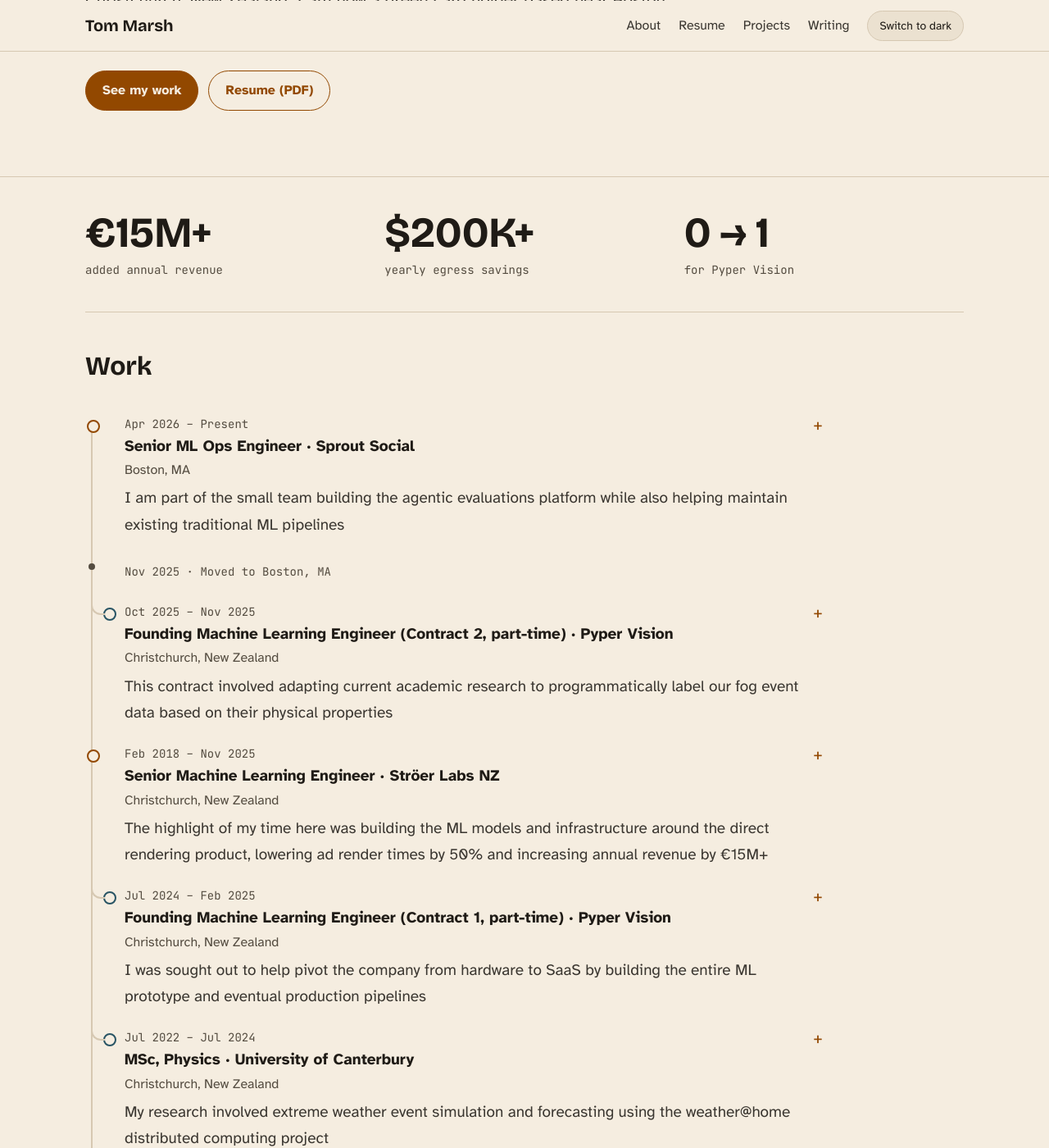
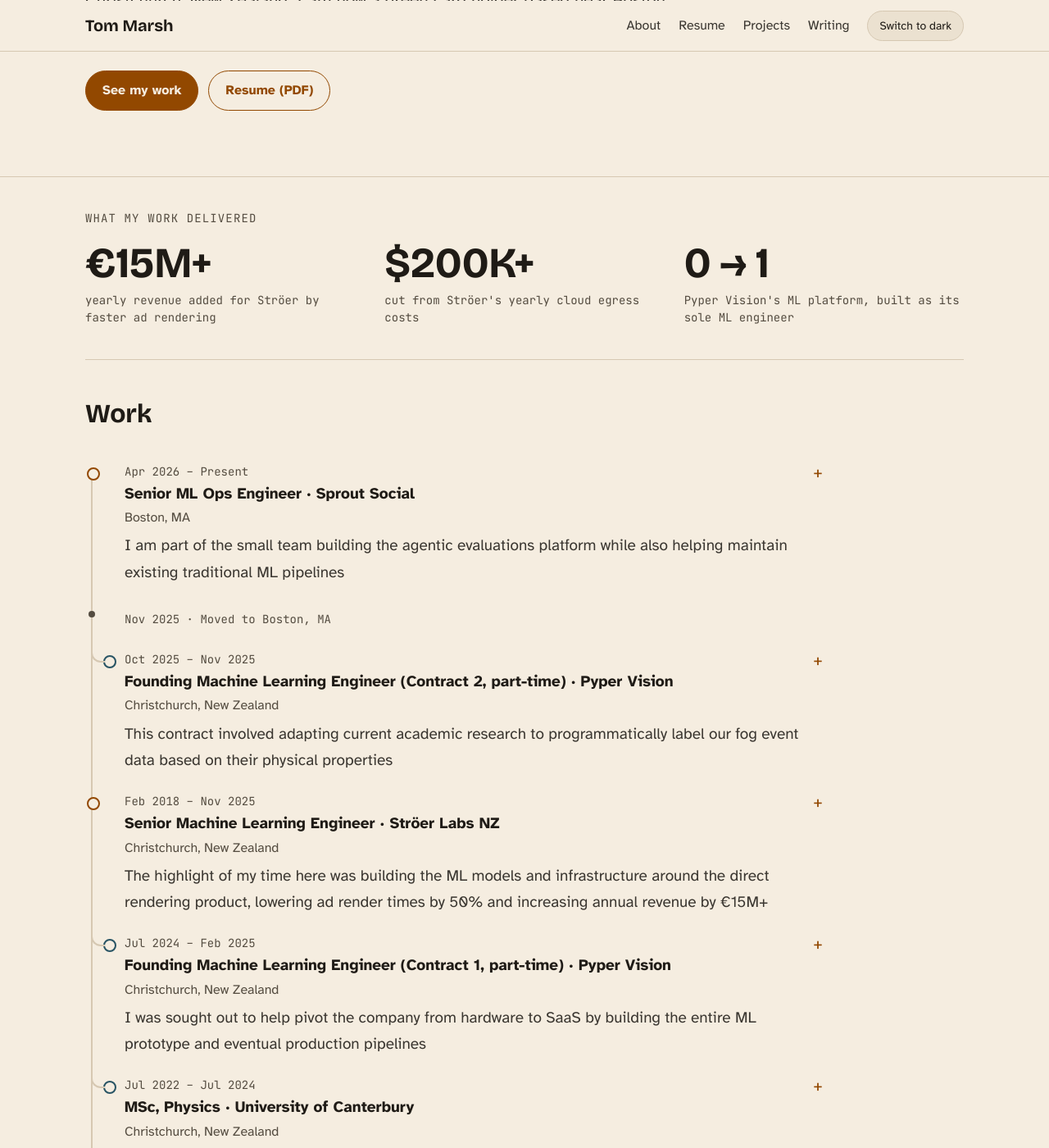
Before and after one commit to Graphight/Graphight.github.io, a Jekyll site: the page built from index.md, in a window 1280 px wide and 1400 px high, scrolled down 460 px. Shown: the whole window at 82% size. Built offline with Jekyll 4.4.1, drawn with Linux system fonts in a browser that asks for light colours.

Commit message:
home: label the headline numbers with who gained

```diff
--- a/assets/css/site.scss
+++ b/assets/css/site.scss
@@ -144,9 +144,10 @@
   grid-template-columns: repeat(auto-fit, minmax(200px, 1fr));
   gap: 24px;
   margin: 0;
-  padding: 40px 0;
+  padding: 0 0 40px;
   border-bottom: 1px solid var(--line);
 }
+.stats-section { padding-top: 40px; }
 .stats dt { font: 700 clamp(36px, 5vw, 52px)/1.1 $display; color: var(--hi); }
 .stats dd { margin: 6px 0 0; font: 14px/1.5 $mono; color: var(--mute); }
 
--- a/index.md
+++ b/index.md
@@ -14,11 +14,12 @@
   </div>
 </section>
 
-<section class="wrap">
+<section class="wrap stats-section">
+  <p class="kicker">What my work delivered</p>
   <dl class="stats">
-    <div><dt>€15M+</dt><dd>added annual revenue</dd></div>
-    <div><dt>$200K+</dt><dd>yearly egress savings</dd></div>
-    <div><dt>0 → 1</dt><dd>for Pyper Vision</dd></div>
+    <div><dt>€15M+</dt><dd>yearly revenue added for Ströer by faster ad rendering</dd></div>
+    <div><dt>$200K+</dt><dd>cut from Ströer's yearly cloud egress costs</dd></div>
+    <div><dt>0 → 1</dt><dd>Pyper Vision's ML platform, built as its sole ML engineer</dd></div>
   </dl>
 </section>
 
```
